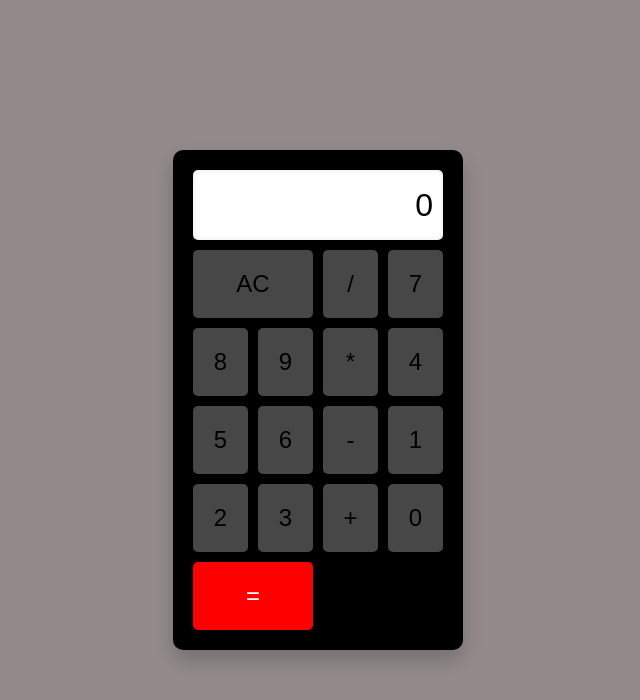
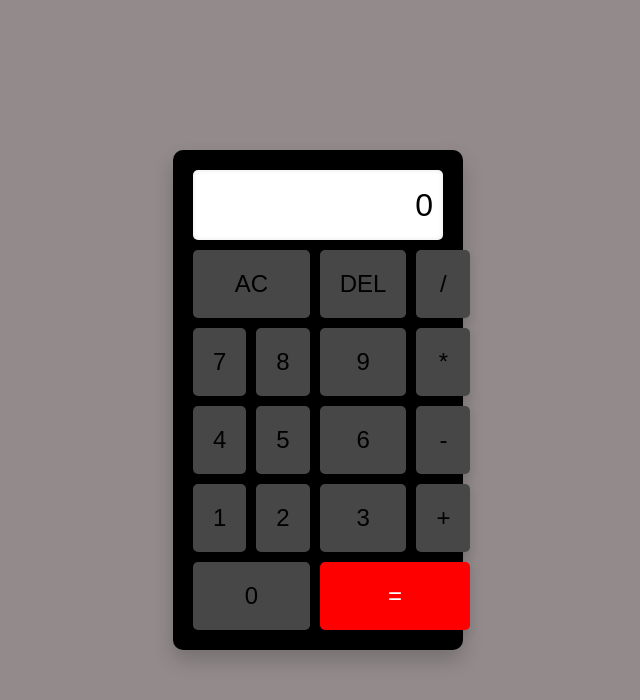
Before and after one commit to Nikhel-Mehra/calcultor, a plain HTML site: page index.html in a window 1280 px wide. Shown: the whole page, without its empty margins (322-962 px from the left). Drawn offline with Linux system fonts and the light colour scheme.

Commit message:
Update index.html

```diff
--- a/index.html
+++ b/index.html
@@ -11,6 +11,7 @@
         <div class="display" id="display">0</div>
         <div class="buttons">
             <button class="button clear" onclick="clearDisplay()">AC</button>
+            <button class="button" onclick="deleteDigit()">DEL</button>
             <button class="button" onclick="setOperator('/')">/</button>
             <button class="button" onclick="inputDigit(7)">7</button>
             <button class="button" onclick="inputDigit(8)">8</button>
@@ -24,7 +25,7 @@
             <button class="button" onclick="inputDigit(2)">2</button>
             <button class="button" onclick="inputDigit(3)">3</button>
             <button class="button" onclick="setOperator('+')">+</button>
-            <button class="button" onclick="inputDigit(0)">0</button>
+            <button class="button zero" onclick="inputDigit(0)">0</button>
             <button class="button equal" onclick="calculate()">=</button>
         </div>
     </div>
```
